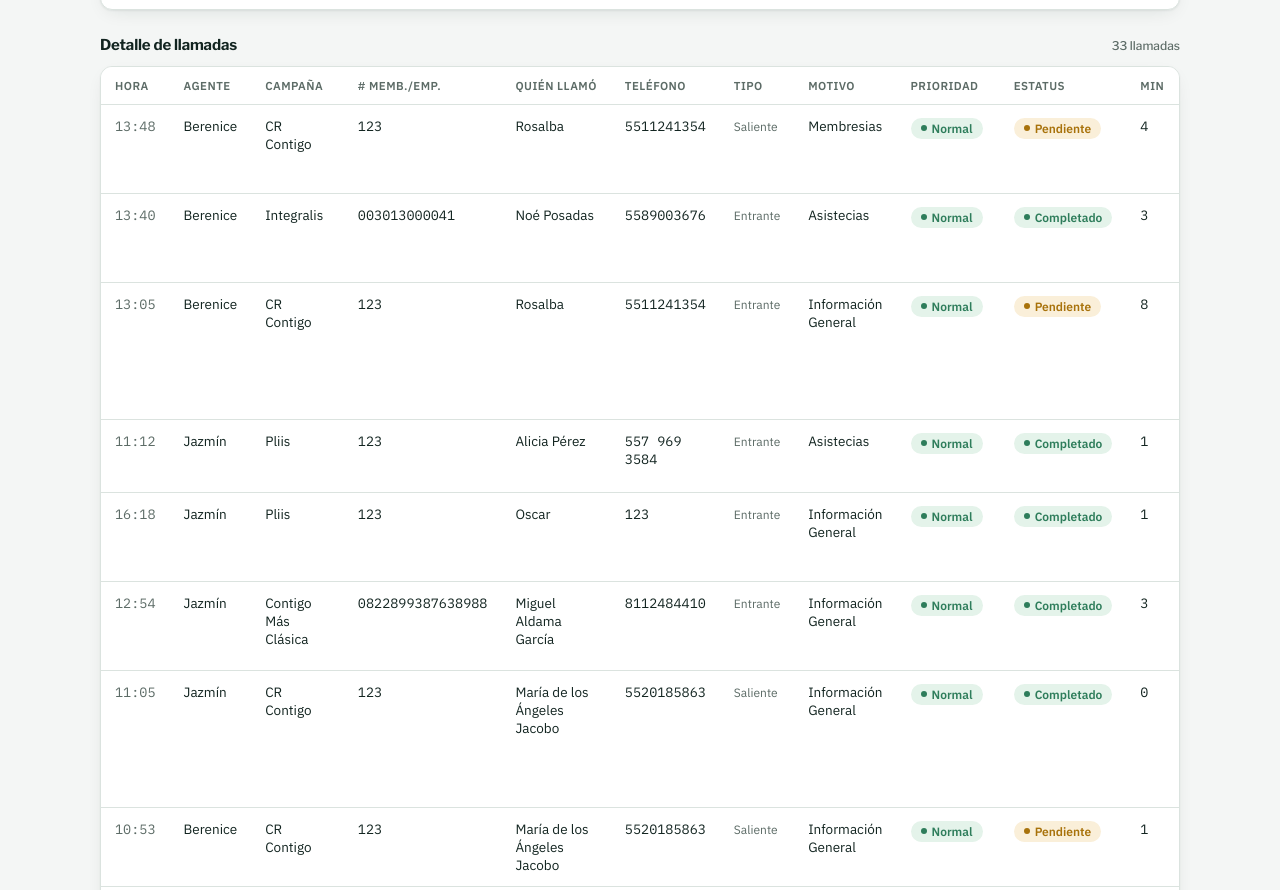
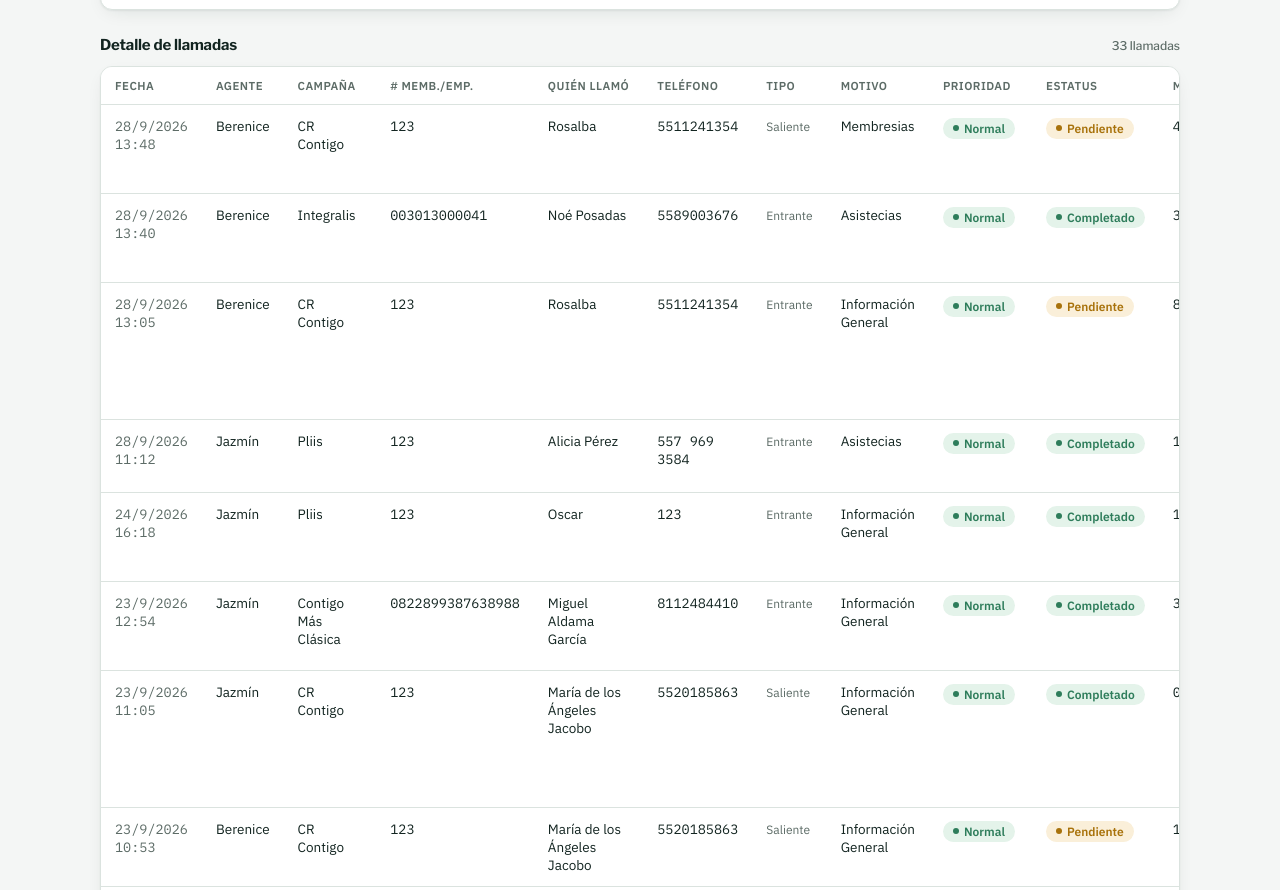
Before and after one commit to dcalixto841-wq/Reporte-de-Llamadas-CAT, a plain HTML site: page index.html in a window 1280 px wide. Shown: the part 2197-3087 px from the top of the page. Drawn offline with nearby package versions, Linux system fonts and the light colour scheme.

Commit message:
Add files via upload

```diff
--- a/index.html
+++ b/index.html
@@ -185,7 +185,7 @@
     <table>
       <thead>
         <tr>
-          <th>Hora</th><th>Agente</th><th>Campaña</th><th># Memb./Emp.</th><th>Quién llamó</th>
+          <th>Fecha</th><th>Agente</th><th>Campaña</th><th># Memb./Emp.</th><th>Quién llamó</th>
           <th>Teléfono</th><th>Tipo</th><th>Motivo</th><th>Prioridad</th><th>Estatus</th><th>Min</th><th>Notas</th>
         </tr>
       </thead>
@@ -412,7 +412,7 @@
     const sorted = rows.slice().sort((a,b) => (b.ts||'').localeCompare(a.ts||''));
     body.innerHTML = sorted.map(c => `
       <tr>
-        <td class="time">${escapeHtml(c.hora)}</td>
+        <td class="time">${escapeHtml(c.fecha)}<br>${escapeHtml(c.hora)}</td>
         <td>${escapeHtml(c.agente)}</td>
         <td>${escapeHtml(c.campana)}</td>
         <td class="mono">${escapeHtml(c.membresia)}</td>
```
